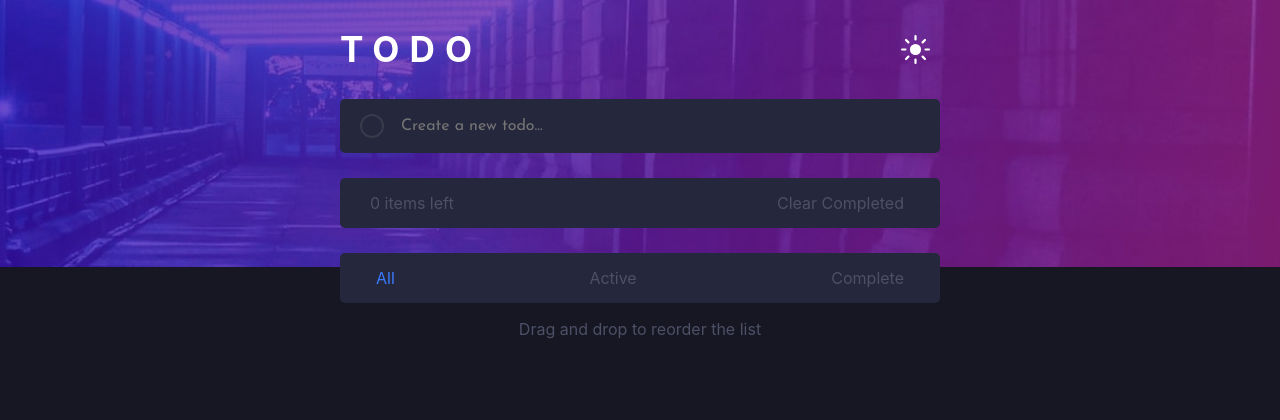
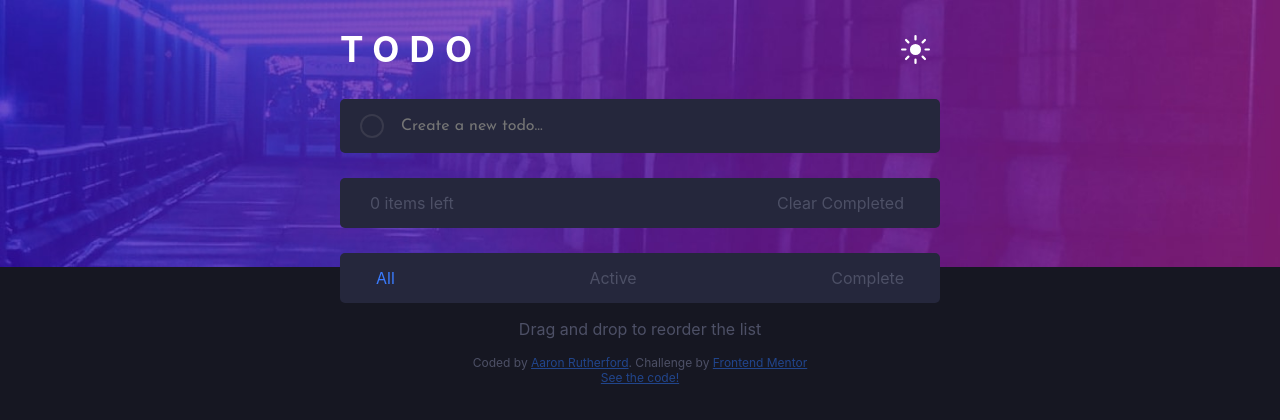
Before and after one commit to Hazipan/todo-app, a React (Create React App) app: page / in a window 1280 px wide. Shown: the top 420 px of the page. Built offline with nearby package versions, Linux system fonts and the light colour scheme.

Commit message:
Attribution added to the footer
- Links to my github page, frontend mentor, and the project repo
- Added some CSS to style it

```diff
--- a/src/App.css
+++ b/src/App.css
@@ -19,6 +19,7 @@ html {
   --line-color: hsl(233, 11%, 84%);
   --completed-color: hsl(233, 11%, 74%);
   --hover-color: hsl(220, 98%, 61%);
+  --link-color: hsl(220, 100%, 78%);
 }
 
 [data-theme='dark'] {
@@ -31,6 +32,7 @@ html {
   --line-color: hsl(233, 14%, 35%);
   --completed-color: hsl(233, 14%, 35%);
   --hover-color: hsl(220, 98%, 61%);
+  --link-color: hsl(220, 62%, 34%);
 }
 .app {
   background-color: var(--background);
@@ -234,6 +236,21 @@ header {
   color: var(--completed-color);
 }
 
+footer {
+  font-size: 12px;
+  text-align: center;
+}
+
+footer p {
+  margin: 0;
+  padding: 0;
+  color: var(--completed-color)
+}
+
+footer a {
+  color: var(--link-color);
+}
+
 @media(min-width: 768px) {
   html {
     font-size: 16px;
--- a/src/App.tsx
+++ b/src/App.tsx
@@ -207,7 +207,8 @@ const App = () => {
         <p className='instructions'>Drag and drop to reorder the list</p>
       </main>
       <footer>
-
+        <p>Coded by <a href='https://github.com/Hazipan/'>Aaron Rutherford</a>. Challenge by <a href='fontendmentor.io'>Frontend Mentor</a></p>
+        <a href='https://github.com/Hazipan/todo-app/'>See the code!</a>
       </footer>
     </div>
   )
```
